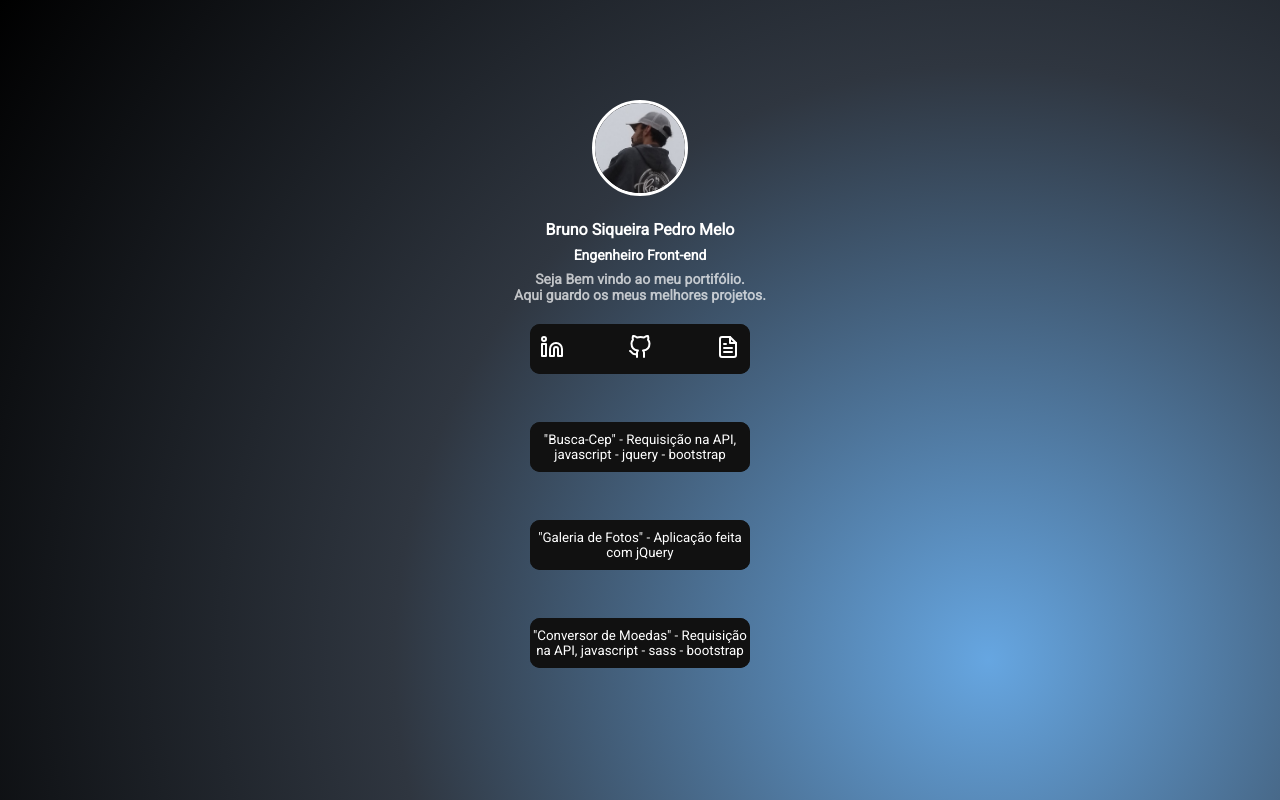
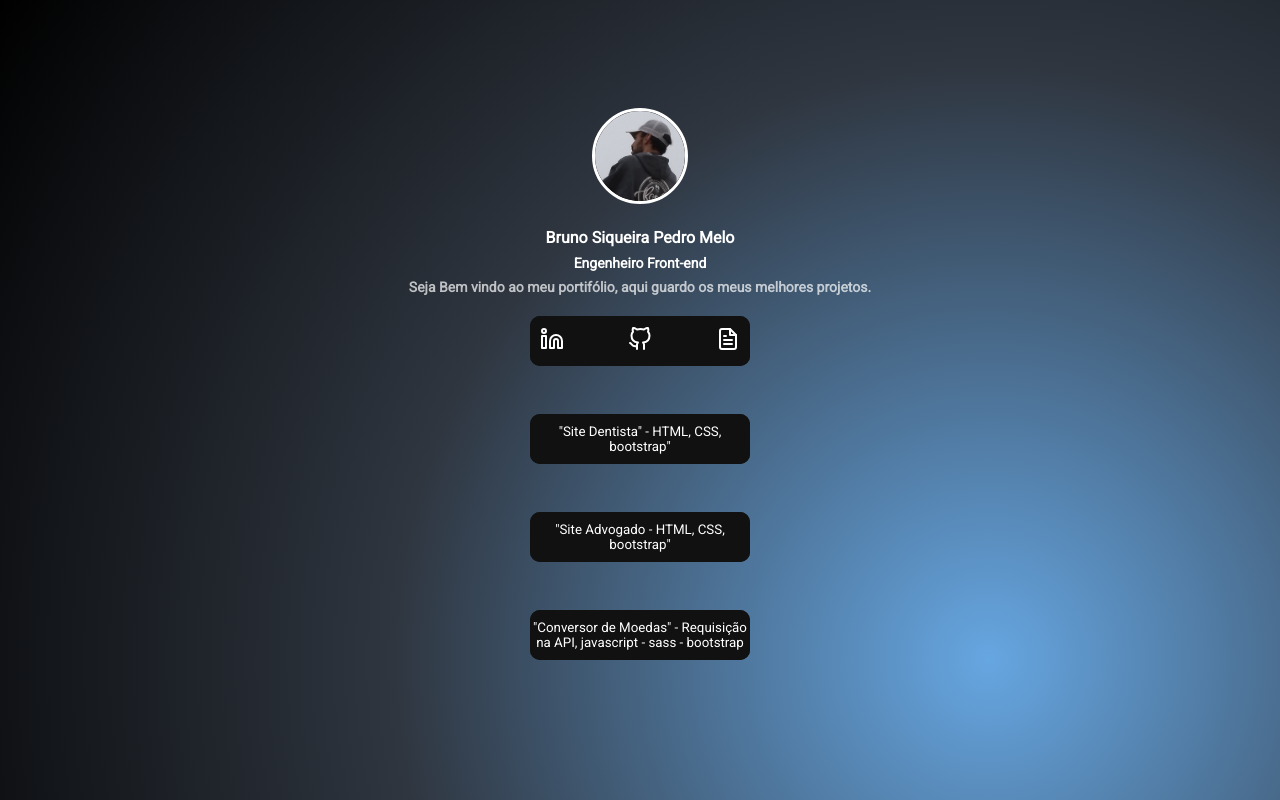
Before and after one commit to brd3v/Portifolio, a plain HTML site: page index.html in a window 1280 px wide. Drawn offline with Linux system fonts and the light colour scheme.

Commit message:
adicao de projetos voltado a web designer

```diff
--- a/index.html
+++ b/index.html
@@ -19,7 +19,7 @@
            <h1 class="profile-bio-name">Bruno Siqueira Pedro Melo</h1>
         <h2 class="profile-bio-subtitle">Engenheiro Front-end</h2>
         <p class="profile-bio-description">
-          Seja Bem vindo ao meu portifólio.<br> Aqui guardo os meus melhores projetos.
+          Seja Bem vindo ao meu portifólio, aqui guardo os meus melhores projetos.
         </p>
        </div>
 
@@ -36,13 +36,13 @@
         <nav>
             <ul class="lista-projetos">
                 <li class="projeto">
-                    <a href="https://buscador-cep-brd3v.vercel.app/" target="_blank">
-             <button class="glow-on-hover" type="button">    "Busca-Cep" - Requisição na API, javascript - jquery - bootstrap
+                    <a href="https://site-dentista-theta.vercel.app/" target="_blank">
+             <button class="glow-on-hover" type="button"> "Site Dentista" - HTML, CSS, bootstrap"
                    </button> </a>
                 </li>
                 <li class="projeto">
-                    <a   href="https://galeria-de-fotos-jquery-one.vercel.app/" target="_blank">
-             <button class="glow-on-hover" type="button">  "Galeria de Fotos" - Aplicação feita com jQuery
+                    <a   href="https://sites-black.vercel.app/" target="_blank">
+             <button class="glow-on-hover" type="button">  "Site Advogado - HTML, CSS, bootstrap"
                    </button> </a>
                 </li>
                 <li class="projeto">
```
Also changed, not shown: src/styles/main.less (line endings or trailing spaces), src/styles/mapas.less (line endings or trailing spaces).
